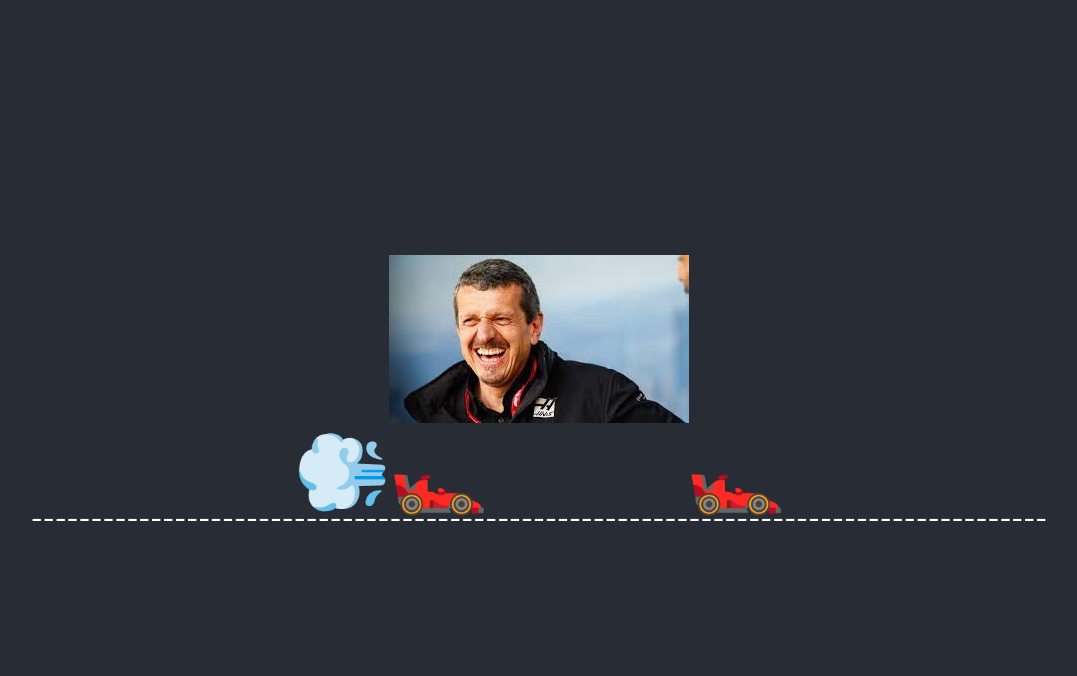
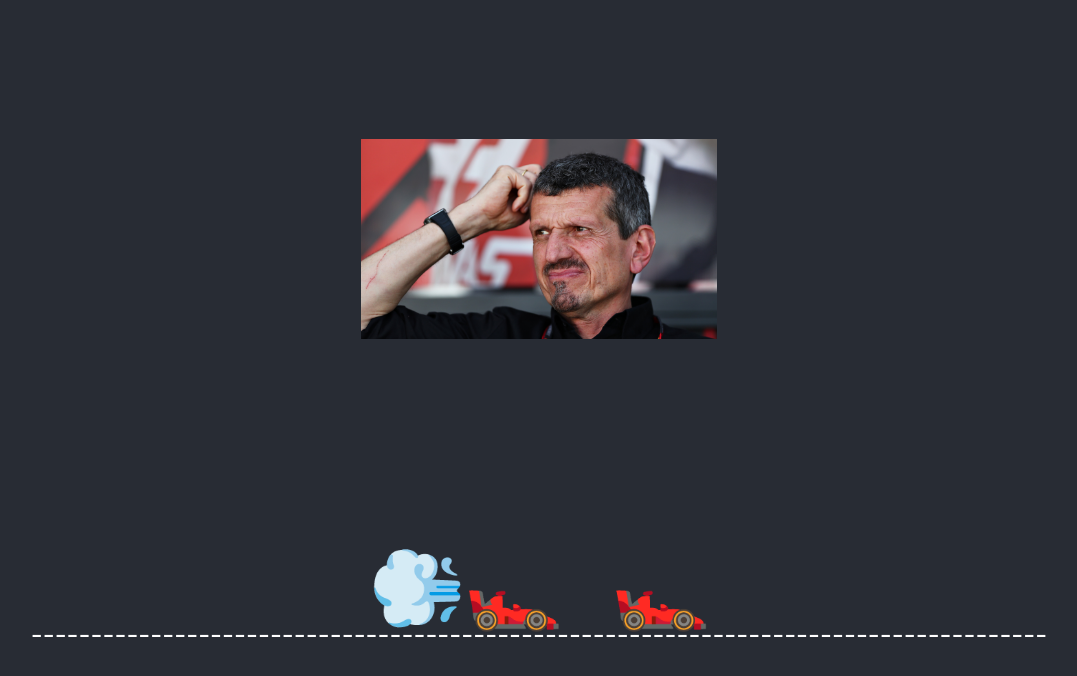
Before and after one commit to blevine-reverb/bisect-demo, a React (Create React App) app: page / in a window 1280 px wide. Shown: the top 676 px of the page, without its empty margins (101-1178 px from the left). Built offline with nearby package versions, Linux system fonts and the light colour scheme.

Commit message:
I'm not so sure about this anymore....

```diff
--- a/src/App.css
+++ b/src/App.css
@@ -4,7 +4,8 @@
 
 .guenter {
   /* height: 40vmin; */
-  max-height: 50%;
+  max-height: 200px;
+  margin-bottom: 200px;
   pointer-events: none;
 }
 
@@ -32,7 +33,7 @@
 }
 
 .car.otherCar {
-  margin-right: 200px;
+  margin-right: 50px;
 }
 
 .road {
--- a/src/App.js
+++ b/src/App.js
@@ -1,4 +1,4 @@
-import guenter from './guenter-happy.jpeg';
+import guenter from './guenter-worried.jpg';
 import './App.css';
 
 function App() {
```
